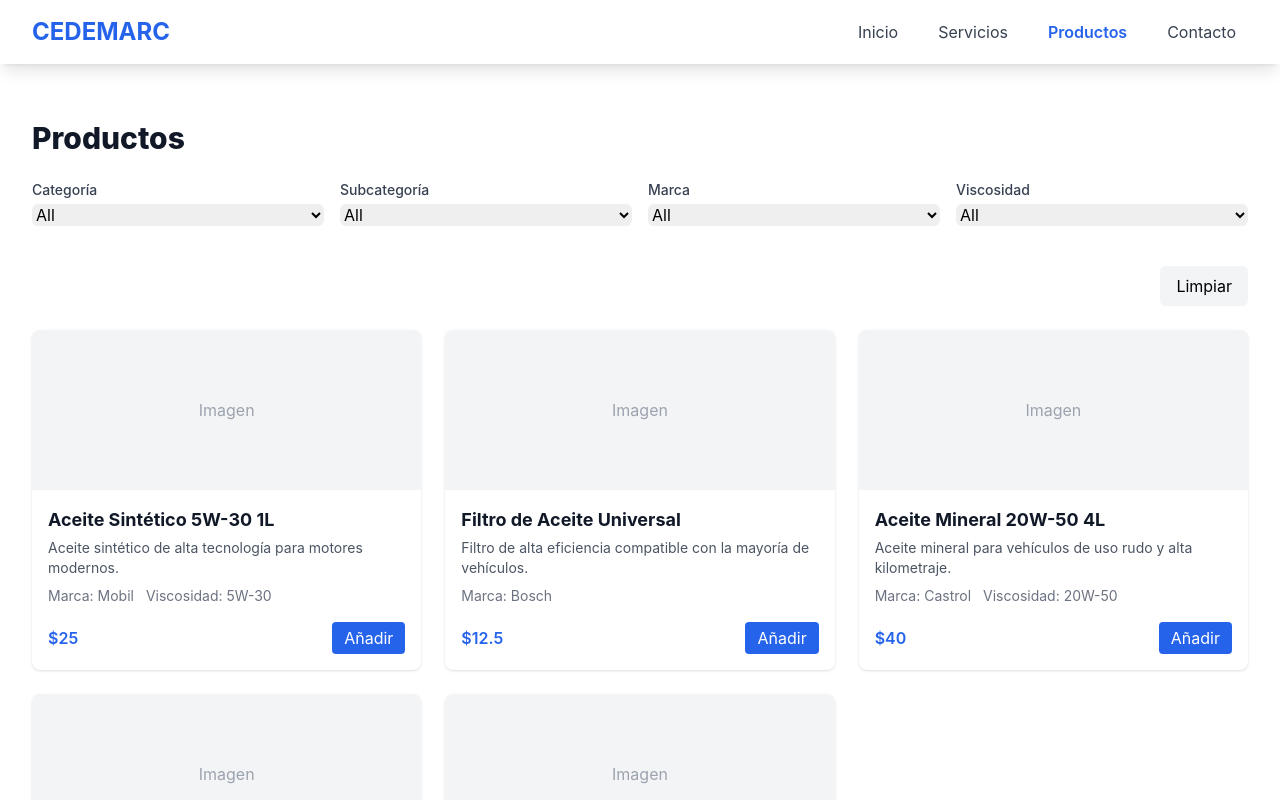
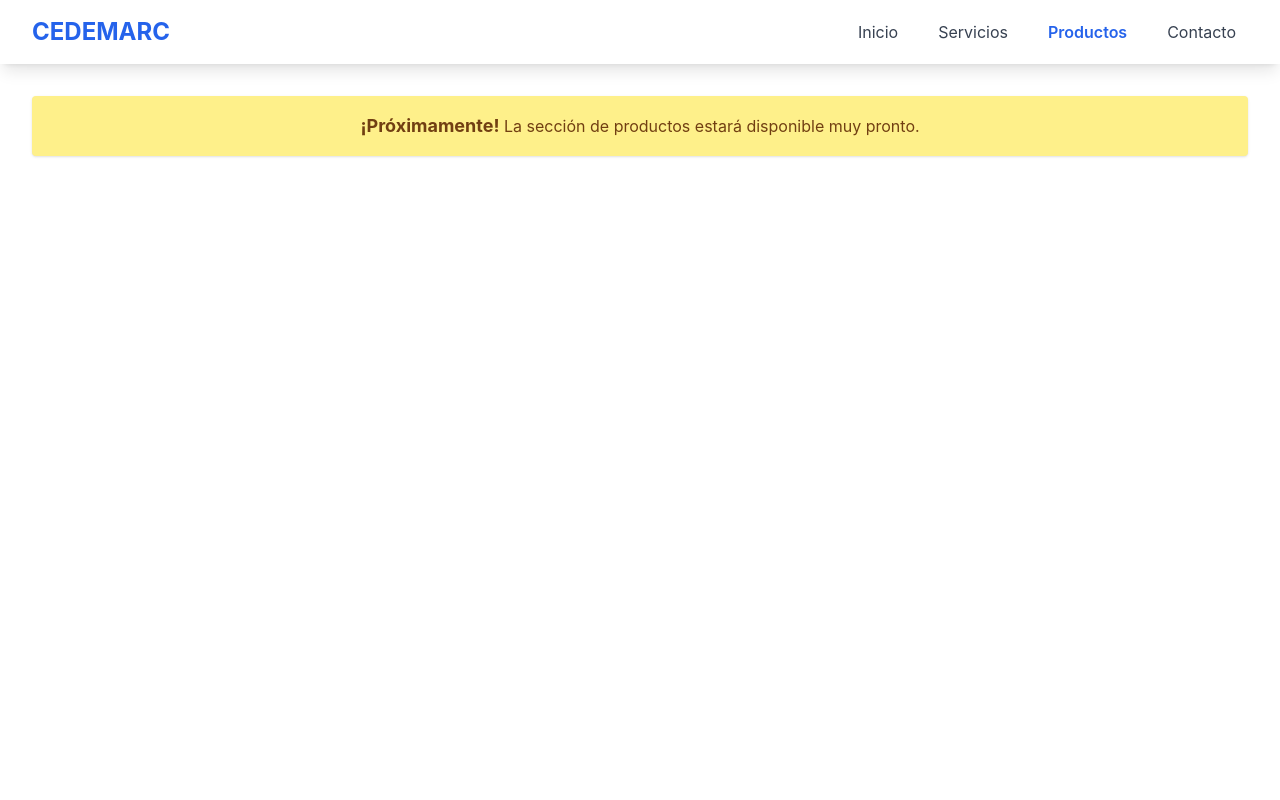
Before and after one commit to deybitcm/cedemarc-frontend, a React (Vite) app: page /productos in a window 1280 px wide. Shown: the top 800 px of the page. Built offline with nearby package versions, Linux system fonts and the light colour scheme.

Commit message:
feat: add Google Sheets integration to contact form submission

```diff
--- a/src/components/sections/Contact.jsx
+++ b/src/components/sections/Contact.jsx
@@ -5,10 +5,41 @@ const Contact = () => {
   const [email, setEmail] = useState('')
   const [message, setMessage] = useState('')
 
-  const handleSubmit = (e) => {
+  const handleSubmit = async (e) => {
     e.preventDefault()
 
-    // Build WhatsApp message and open chat
+    // --- Send to Google Sheets via Apps Script webhook (optional) ---
+    // Create an Apps Script Web App that writes POSTed JSON to a Sheet,
+    // then deploy it and paste the URL below into `SHEETS_WEBHOOK_URL`.
+    const SHEETS_WEBHOOK_URL =
+      'https://script.google.com/macros/s/AKfycbzNyZvh1nN8CqHRYl8bP6leE0VPvMq-qpUEzGvhGixC6_tiMc8enN1Q5YvN9udvLdpfGw/exec'
+
+    const payload = {
+      timestamp: new Date().toISOString(),
+      name,
+      email,
+      message,
+    }
+
+    if (
+      SHEETS_WEBHOOK_URL &&
+      SHEETS_WEBHOOK_URL !== 'YOUR_SHEETS_WEBHOOK_URL'
+    ) {
+      try {
+        await fetch(SHEETS_WEBHOOK_URL, {
+          method: 'POST',
+          headers: { 'Content-Type': 'text/plain;charset=utf-8' },
+          body: JSON.stringify(payload),
+        })
+
+        // optionally you can show a small success indicator here
+      } catch (err) {
+        console.error('Error sending to Sheets webhook:', err)
+        // don't block WhatsApp opening on error
+      }
+    }
+
+    // Build WhatsApp message and open chat (fallback/primary)
     const phone = '51921604711' // international format without +
     const lines = [
       `Contacto desde web: ${name || 'Sin nombre'}`,
--- a/src/pages/Products.jsx
+++ b/src/pages/Products.jsx
@@ -1,49 +1,58 @@
-import { useState, useMemo } from 'react'
-import productsData from '../data/products'
-import ProductCard from '../components/ProductCard'
+// import { useState, useMemo } from 'react'
+// import productsData from '../data/products'
+// import ProductCard from '../components/ProductCard'
 
 const Products = () => {
-  const [category, setCategory] = useState('All')
-  const [subcategory, setSubcategory] = useState('All')
-  const [brand, setBrand] = useState('All')
-  const [viscosity, setViscosity] = useState('All')
+  // const [category, setCategory] = useState('All')
+  // const [subcategory, setSubcategory] = useState('All')
+  // const [brand, setBrand] = useState('All')
+  // const [viscosity, setViscosity] = useState('All')
 
-  const categories = useMemo(() => {
-    const set = new Set(productsData.map((p) => p.category))
-    return ['All', ...Array.from(set)]
-  }, [])
+  // Banner "Próximamente"
+  const ComingSoonBanner = () => (
+    <div className='bg-yellow-200 text-yellow-900 text-center py-4 rounded mb-6 shadow'>
+      <span className='font-bold text-lg'>¡Próximamente!</span>{' '}
+      <span>La sección de productos estará disponible muy pronto.</span>
+    </div>
+  )
 
-  const subcategories = useMemo(() => {
-    const filtered =
-      category === 'All'
-        ? productsData
-        : productsData.filter((p) => p.category === category)
-    const set = new Set(filtered.map((p) => p.subcategory))
-    return ['All', ...Array.from(set)]
-  }, [category])
+  // const categories = useMemo(() => {
+  //   const set = new Set(productsData.map((p) => p.category))
+  //   return ['All', ...Array.from(set)]
+  // }, [])
 
-  const brands = useMemo(() => {
-    const set = new Set(productsData.map((p) => p.brand).filter(Boolean))
-    return ['All', ...Array.from(set)]
-  }, [])
+  // const subcategories = useMemo(() => {
+  //   const filtered =
+  //     category === 'All'
+  //       ? productsData
+  //       : productsData.filter((p) => p.category === category)
+  //   const set = new Set(filtered.map((p) => p.subcategory))
+  //   return ['All', ...Array.from(set)]
+  // }, [category])
 
-  const viscosities = useMemo(() => {
-    const set = new Set(productsData.map((p) => p.viscosity).filter(Boolean))
-    return ['All', ...Array.from(set)]
-  }, [])
+  // const brands = useMemo(() => {
+  //   const set = new Set(productsData.map((p) => p.brand).filter(Boolean))
+  //   return ['All', ...Array.from(set)]
+  // }, [])
 
-  const filtered = productsData.filter((p) => {
-    if (category !== 'All' && p.category !== category) return false
-    if (subcategory !== 'All' && p.subcategory !== subcategory) return false
-    if (brand !== 'All' && p.brand !== brand) return false
-    if (viscosity !== 'All' && p.viscosity !== viscosity) return false
-    return true
-  })
+  // const viscosities = useMemo(() => {
+  //   const set = new Set(productsData.map((p) => p.viscosity).filter(Boolean))
+  //   return ['All', ...Array.from(set)]
+  // }, [])
+
+  // const filtered = productsData.filter((p) => {
+  //   if (category !== 'All' && p.category !== category) return false
+  //   if (subcategory !== 'All' && p.subcategory !== subcategory) return false
+  //   if (brand !== 'All' && p.brand !== brand) return false
+  //   if (viscosity !== 'All' && p.viscosity !== viscosity) return false
+  //   return true
+  // })
 
   return (
     <div className='pt-24'>
       <div className='max-w-7xl mx-auto px-4 sm:px-6 lg:px-8'>
-        <h1 className='text-3xl font-extrabold text-gray-900 my-6'>
+        <ComingSoonBanner />
+        {/* <h1 className='text-3xl font-extrabold text-gray-900 my-6'>
           Productos
         </h1>
 
@@ -144,7 +153,7 @@ const Products = () => {
           <p className='mt-8 text-gray-600'>
             No se encontraron productos con esos filtros.
           </p>
-        )}
+        )} */}
       </div>
     </div>
   )
```
